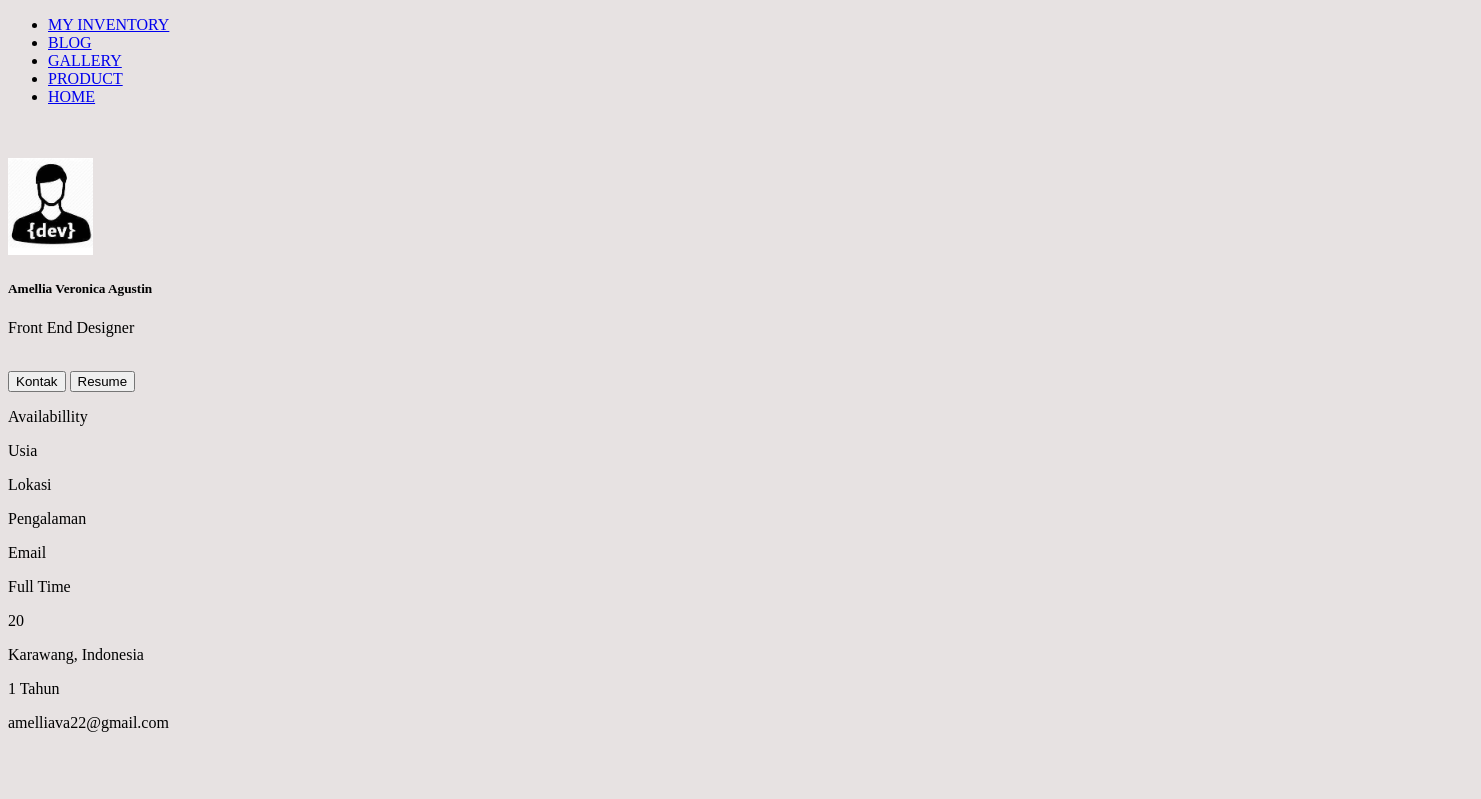
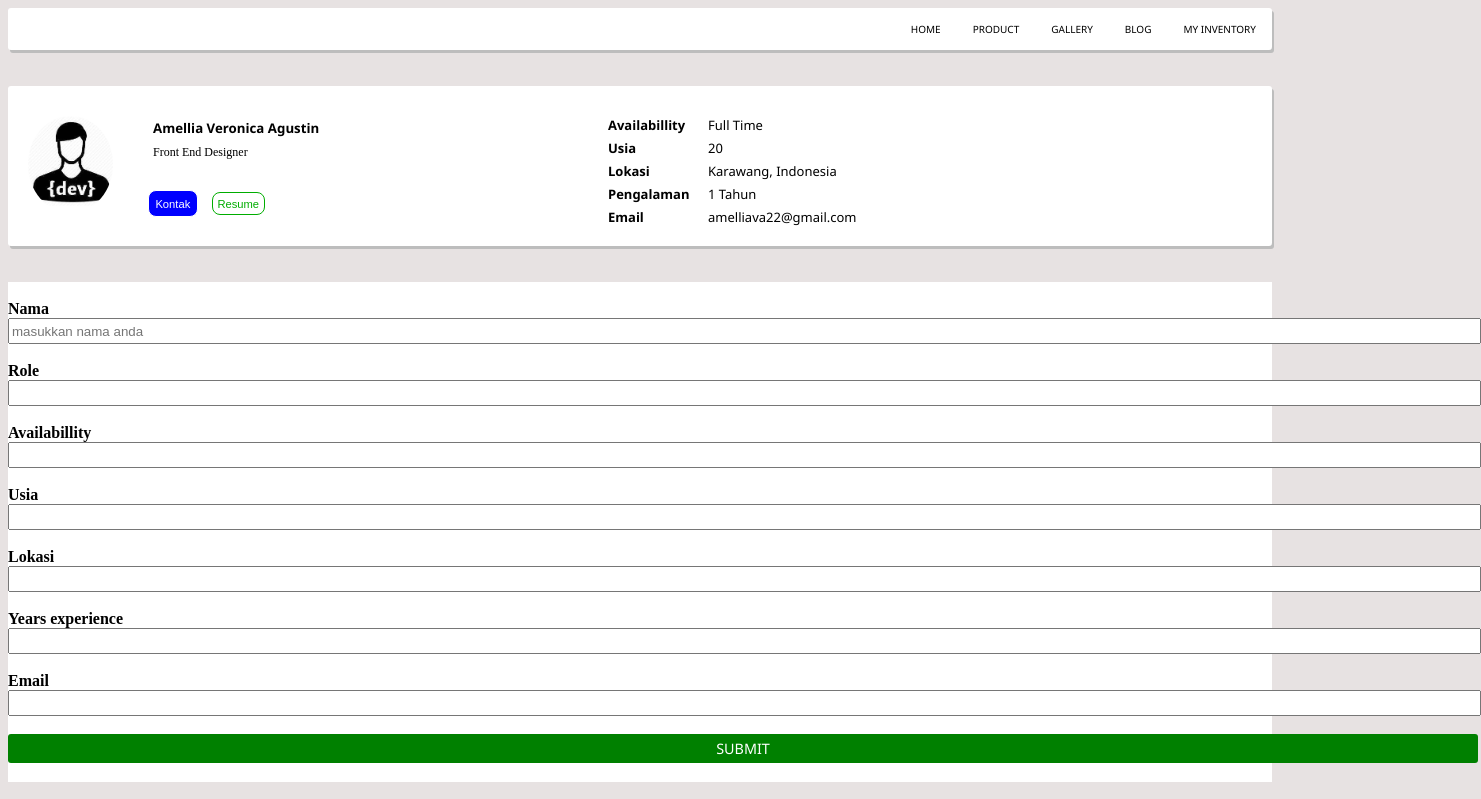
Before and after one commit to amelliava/Kampus-merdeka-hacktiv8, a plain HTML site: page Tugas_per_sesi/Sesi1.html in a window 1280 px wide. Shown: the top 799 px of the page, 1481 px wide, since content can reach past the window. Drawn offline with Linux system fonts and the light colour scheme.

Commit message:
Tugas sesi

```diff
--- a/Tugas_per_sesi/Sesi1.html
+++ b/Tugas_per_sesi/Sesi1.html
@@ -4,7 +4,7 @@
 <head>
     <meta charset="utf-8">
     <title></title>
-    <link rel="stylesheet" href="stylechallenge.css">
+    <link rel="stylesheet" href="style_sesi2.css">
 </head>
 
 <body style="background-color: #e7e2e2;">
```
